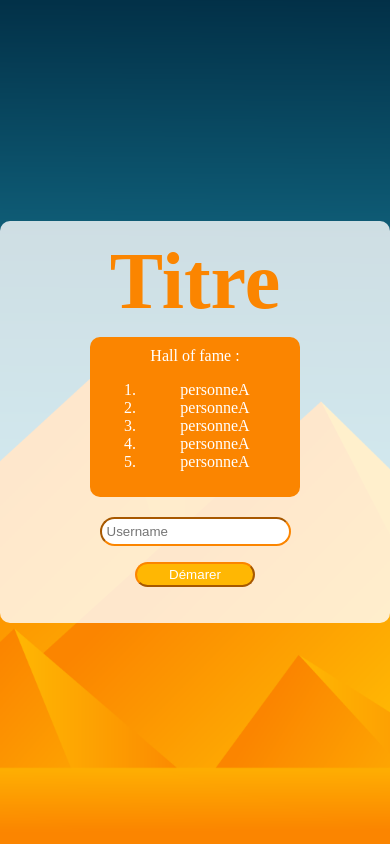
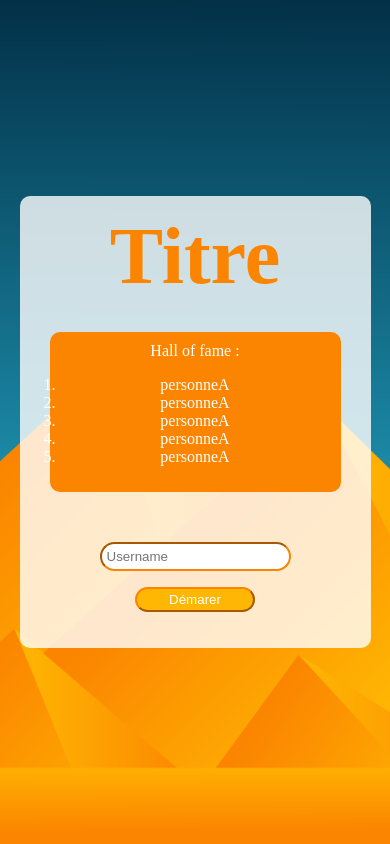
Before and after one commit to Axelle-Ga/Projet_WEB, a PHP site: page / in a window 390 px wide. Run offline with PHP 8.4, Linux system fonts and the light colour scheme.

Commit message:
Petite modif style

```diff
--- a/style.css
+++ b/style.css
@@ -34,6 +34,11 @@ body{
     border-radius: 10px;
 }
 
+ol{
+    padding-left: 0px;
+    width: fi;
+}
+
 h1{
     color: #FB8500;
     margin-top: 15px;
@@ -59,12 +64,19 @@ button{
     margin-bottom: 20px;
 }
 
-img{
-    width: fit-content;
-    height: fit-content;
-}
 
 #map{
     height: 500px;
     width: 80%;
 }
+
+@media (max-width: 510px){
+    .cadre{
+        width: 90%;
+    }
+
+    .hall{
+        margin: 30px;
+        width: auto;
+    }
+}
```
